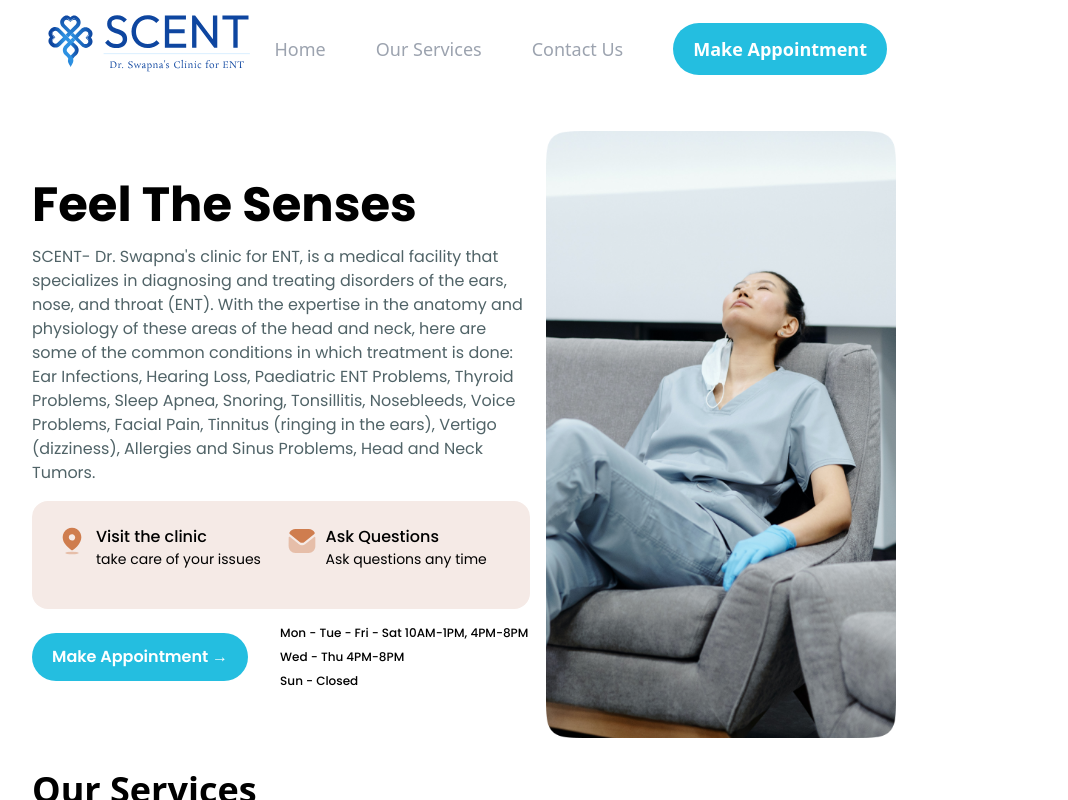
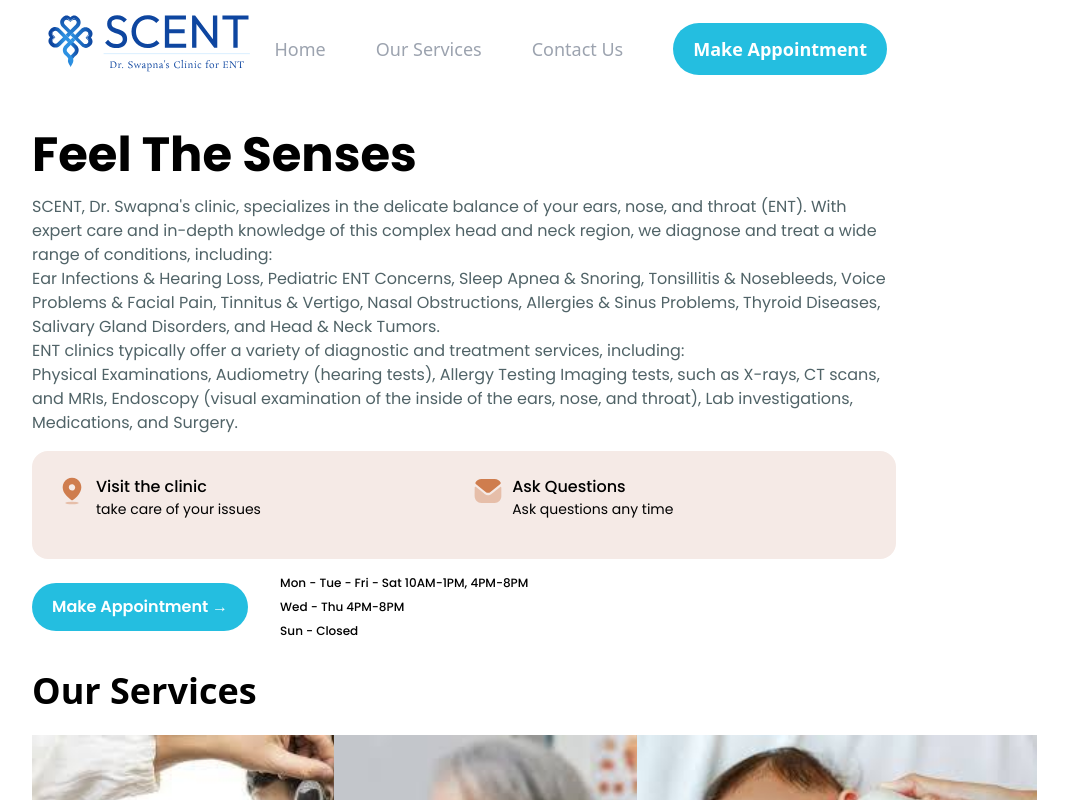
Before and after one commit to anubhav-aryan/entclinic, a Next.js app: page / in a window 1280 px wide. Shown: the top 800 px of the page, without its empty margins (176-1244 px from the left). Built offline with nearby package versions, Linux system fonts and the light colour scheme.

Commit message:
fix: content

```diff
--- a/components/DoctorCard.tsx
+++ b/components/DoctorCard.tsx
@@ -4,7 +4,7 @@ interface Props {
   img: string;
   name: string;
   position: string;
-  patients: number;
+  patients: string;
   hospital: string;
   education: string;
 }
--- a/sections/Doctors.tsx
+++ b/sections/Doctors.tsx
@@ -14,8 +14,8 @@ const Doctors = () => {
             img="Dr_Swapna_C_A_f039837fe4.webp"
             name="Dr. Swapna. C.A"
             education="MBBS, DLO"
-            position="Leading ENT"
-            patients={500}
+            position="Leading ENT Surgeon"
+            patients="1 Lakh"
             hospital="with 20+ Years Of Experience"
           />
           {/* <DoctorCard
--- a/sections/Hero.tsx
+++ b/sections/Hero.tsx
@@ -10,16 +10,23 @@ export default function Hero() {
           Feel The Senses
         </div>
         <div className="--sub-heading text-subheading">
-          SCENT- Dr. Swapna's clinic for ENT, is a medical facility that
-          specializes in diagnosing and treating disorders of the ears, nose,
-          and throat (ENT). With the expertise in the anatomy and physiology of
-          these areas of the head and neck, here are some of the common
-          conditions in which treatment is done:
+          SCENT, Dr. Swapna's clinic, specializes in the delicate balance of
+          your ears, nose, and throat (ENT). With expert care and in-depth
+          knowledge of this complex head and neck region, we diagnose and treat
+          a wide range of conditions, including:
           <br />
-          Ear Infections, Hearing Loss, Paediatric ENT Problems, Thyroid
-          Problems, Sleep Apnea, Snoring, Tonsillitis, Nosebleeds, Voice
-          Problems, Facial Pain, Tinnitus (ringing in the ears), Vertigo
-          (dizziness), Allergies and Sinus Problems, Head and Neck Tumors.
+          Ear Infections & Hearing Loss, Pediatric ENT Concerns, Sleep Apnea &
+          Snoring, Tonsillitis & Nosebleeds, Voice Problems & Facial Pain,
+          Tinnitus & Vertigo, Nasal Obstructions, Allergies & Sinus Problems,
+          Thyroid Diseases, Salivary Gland Disorders, and Head & Neck Tumors.
+          <br />
+          ENT clinics typically offer a variety of diagnostic and treatment
+          services, including:
+          <br />
+          Physical Examinations, Audiometry (hearing tests), Allergy Testing
+          Imaging tests, such as X-rays, CT scans, and MRIs, Endoscopy (visual
+          examination of the inside of the ears, nose, and throat), Lab
+          investigations, Medications, and Surgery.
         </div>
         <div className="--informatics w-full h-fit p-6 bg-[#f5eae6] rounded-2xl flex gap-[2%] mobile:flex-col tablet:flex-row mobile:items-center tablet:flex-wrap">
           {/* <Label
@@ -56,13 +63,13 @@ export default function Hero() {
           </div>
         </Link>
       </div>
-      <Image
+      {/* <Image
         src="/hero_banner.png"
         alt=""
         width={350}
         height={600}
         className=""
-      />
+      /> */}
     </div>
   );
 }
```
